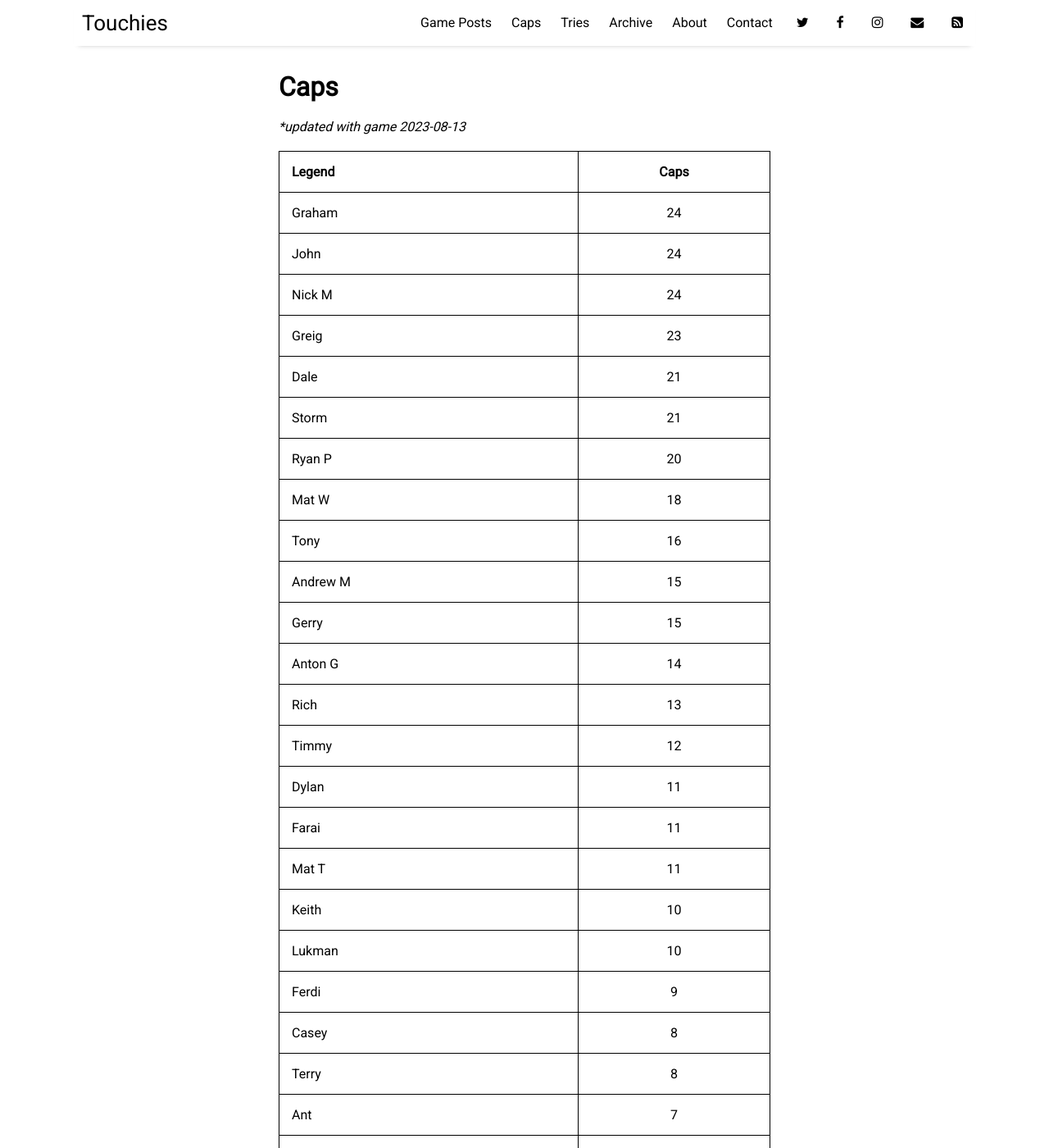
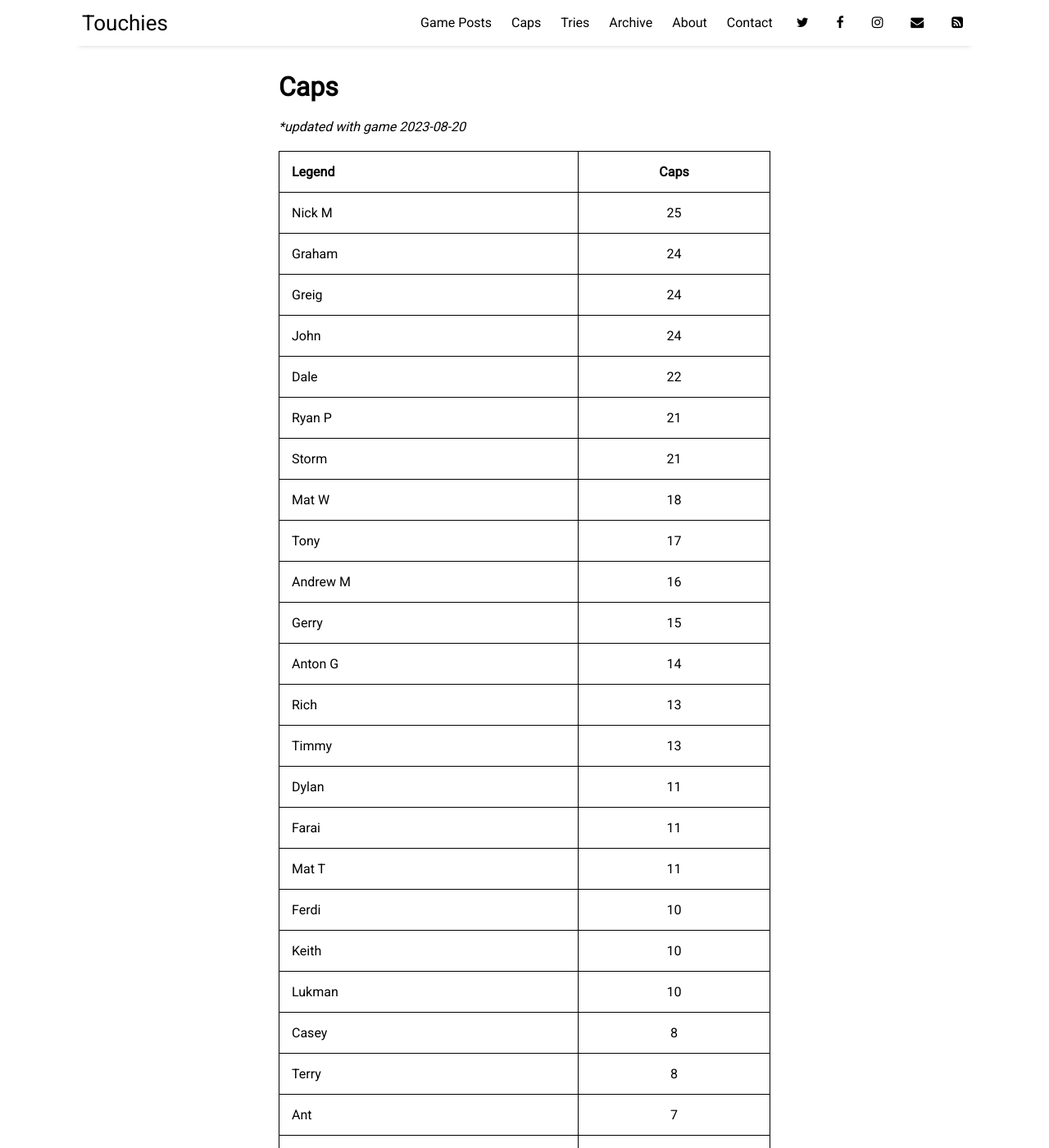
Before and after one commit to sundayrugby/sundayrugby.github.io, a Jekyll site: the page built from pages/caps.md, in a window 1280 px wide and 1400 px high. Shown: the whole window at 82% size. Built offline with Jekyll 4.4.1, drawn with Linux system fonts in a browser that asks for light colours; nearby versions of some CDN libraries; some of the changed text lies outside the part shown.

Commit message:
Update caps.md

```diff
--- a/pages/caps.md
+++ b/pages/caps.md
@@ -4,49 +4,49 @@ title: Caps
 permalink: /caps
 ---
 
-**updated with game 2023-08-13*
+**updated with game 2023-08-20*
 
 
 Legend               | Caps
 --------------------- | :------------------:
+Nick M|25
 Graham|24
+Greig|24
 John|24
-Nick M|24
-Greig|23
-Dale|21
+Dale|22
+Ryan P|21
 Storm|21
-Ryan P|20
 Mat W|18
-Tony|16
-Andrew M|15
+Tony|17
+Andrew M|16
 Gerry|15
 Anton G|14
 Rich|13
-Timmy|12
+Timmy|13
 Dylan|11
 Farai|11
 Mat T|11
+Ferdi|10
 Keith|10
 Lukman|10
-Ferdi|9
 Casey|8
 Terry|8
 Ant|7
 Dawie|7
 Dino|7
 Ryan L|7
+Shakeel|7
 Simphiwe|7
 Brandan|6
-Shakeel|6
 Tristian|6
 Brent|5
 Gevihne|5
 Grant R|5
+JJ|5
 Justin|5
 Mike L|5
 Saul|5
 Edward|4
-JJ|4
 Micheal T|4
 Banny|3
 Dash|3
@@ -60,7 +60,7 @@ Yusri|3
 Chris V|2
 Dane|2
 David|2
-Ian|2
+Ian |2
 Jeremy|2
 Nic L|2
 Shane|2
```
Also changed, not shown: other parts of pages/caps.md (+1 -0 lines).
